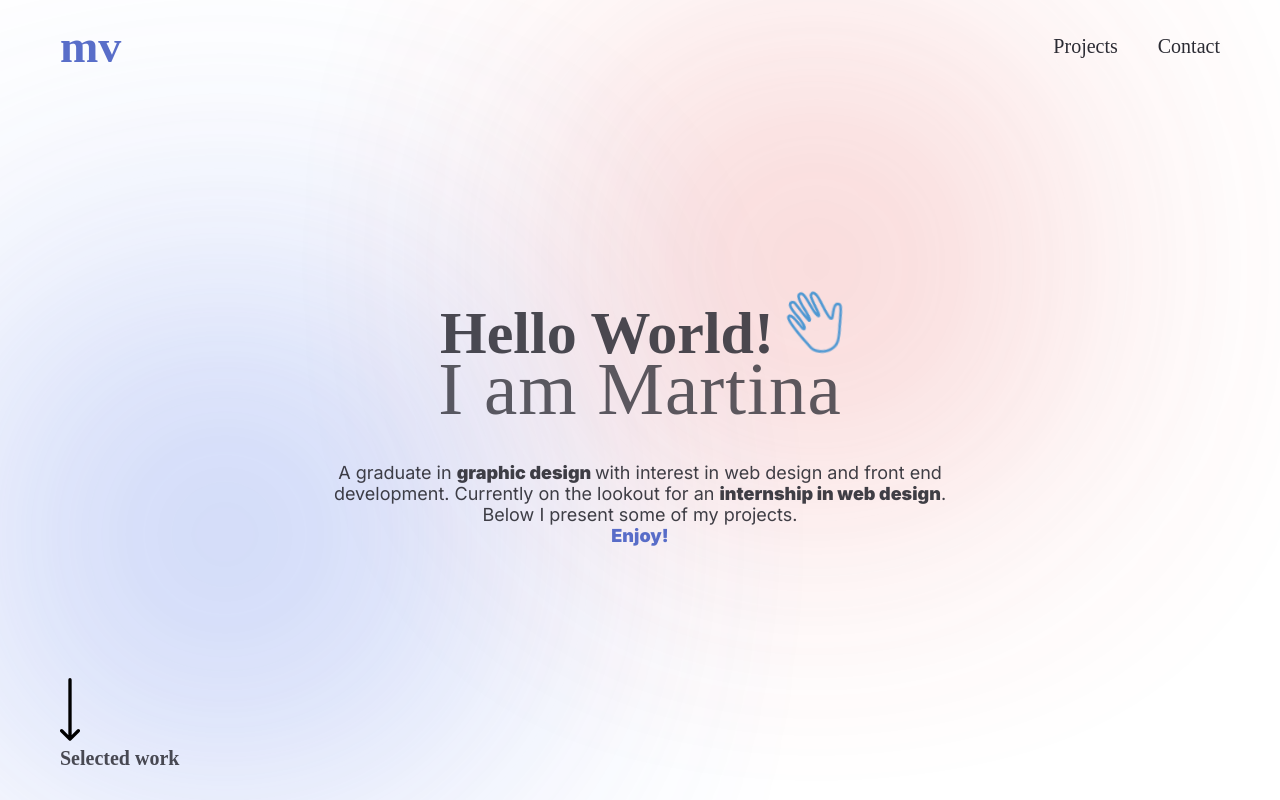
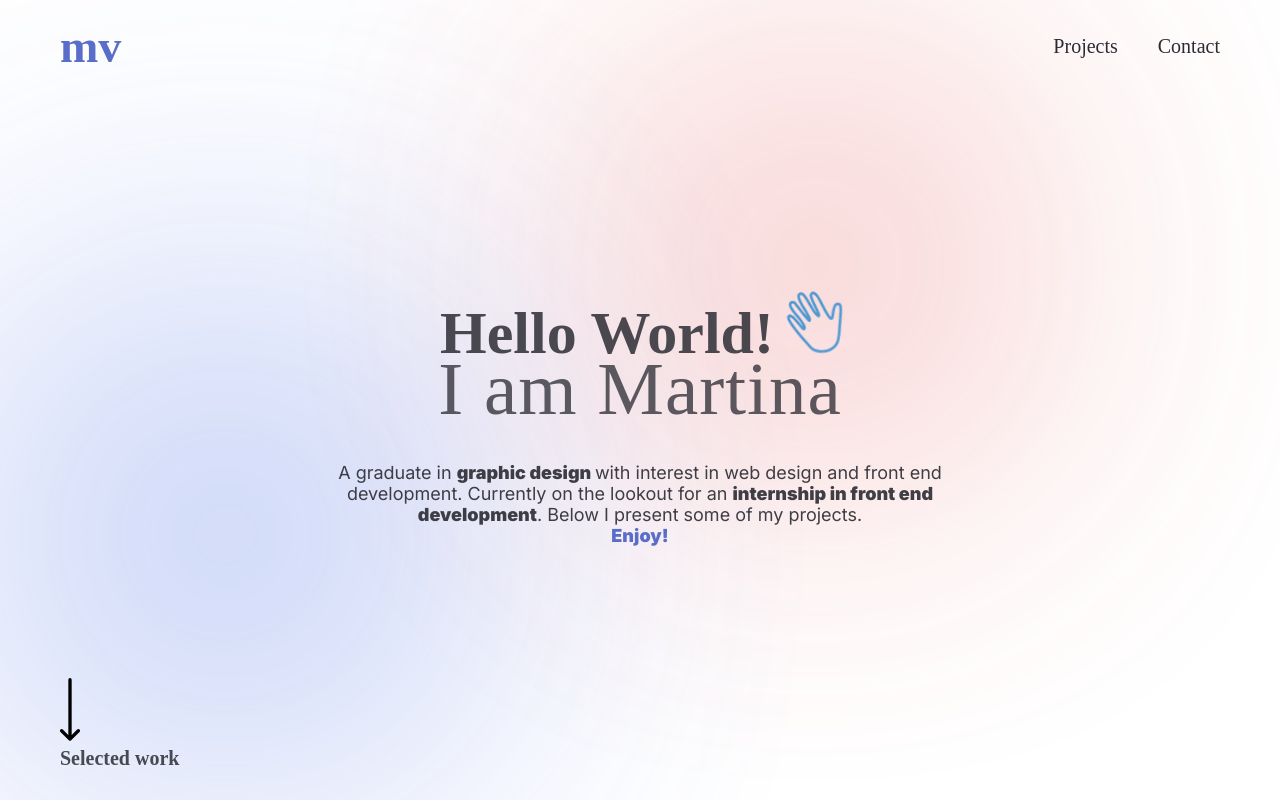
Before and after one commit to 7MYV/mv-portfolio, a plain HTML site: page index.html in a window 1280 px wide. Shown: the top 800 px of the page. Drawn offline with Linux system fonts and the light colour scheme; a web font is replaced by a local one.

Commit message:
Update index.html

```diff
--- a/index.html
+++ b/index.html
@@ -32,7 +32,7 @@
         <div class="hero-section">
             <h1>Hello World!<img class="waving-hand" src="./images/wave.png" alt=""><br><span class="myname light">I am Martina</span></h1>
             <p class="desc">A graduate in <span class="bold">graphic design </span>with interest in web design and front end development.
-              Currently on the lookout for an <span class="bold">internship in web design</span>.
+              Currently on the lookout for an <span class="bold">internship in front end development</span>.
                 Below I present some of my projects.<br><span id="enjoy-text">Enjoy!</span>
             </p>
         </div>
```
